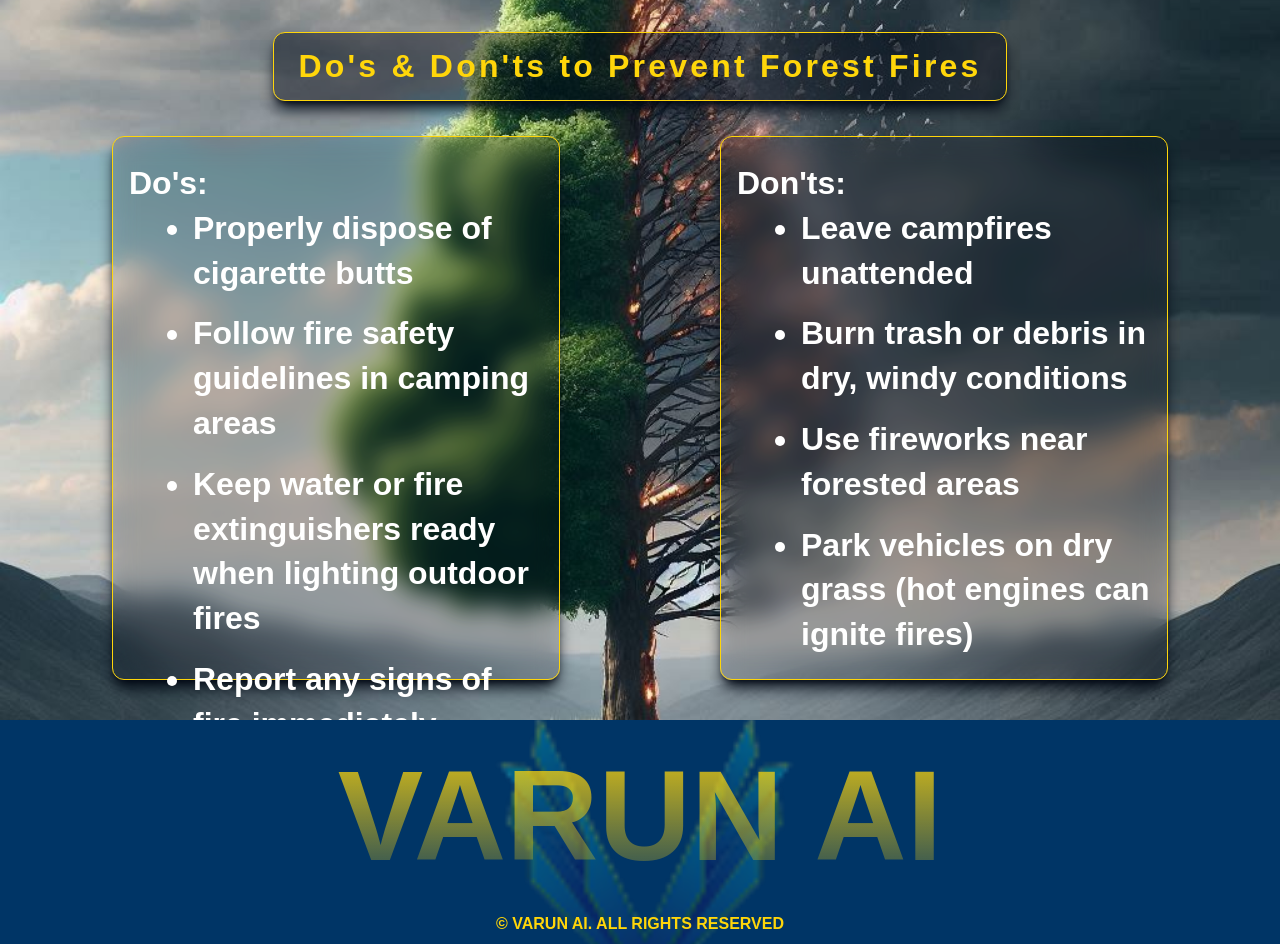
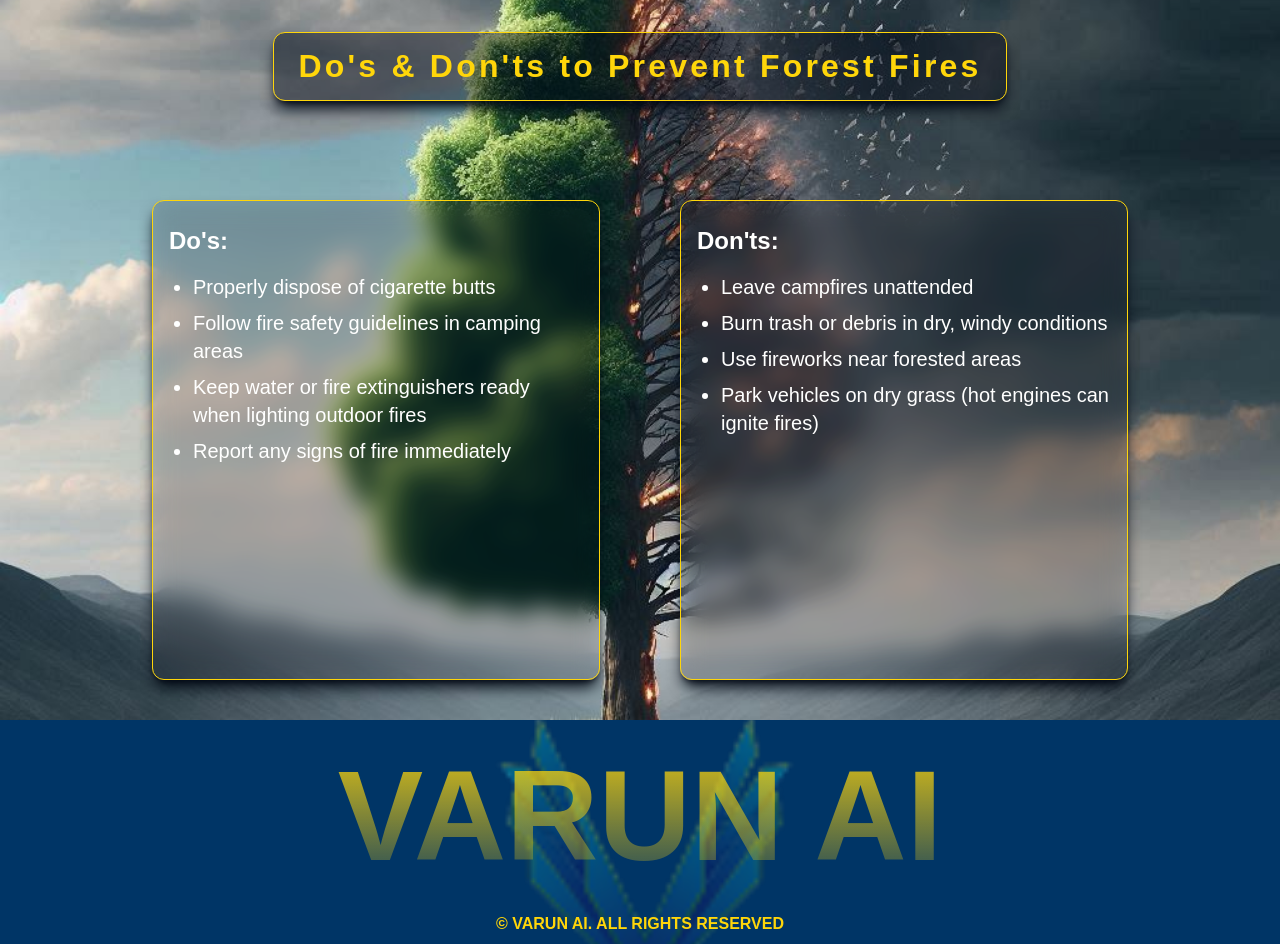
Before and after one commit to kaushal-Prakash/sam-ai, a Next.js app: page / in a window 1280 px wide. Shown: the part 1680-2624 px from the top of the page. Built offline with nearby package versions, Linux system fonts and the light colour scheme.

Commit message:
fixed do donts ui

```diff
--- a/src/components/do-and-dont/DoDont.tsx
+++ b/src/components/do-and-dont/DoDont.tsx
@@ -18,26 +18,26 @@ const DoDont = () => {
         </h1>
       </div>
 
-      <div className='w-full flex flex-col md:flex-row justify-center items-center gap-6 md:gap-10 lg:gap-40 my-10 md:my-0 md:absolute md:bottom-10 px-4 text-white text-lg md:text-xl lg:text-[32px] font-semibold'>
+      <div className='w-full flex flex-col md:flex-row justify-center items-center gap-6 md:gap-10 lg:gap-20 my-10 md:my-0 md:absolute md:bottom-10 px-4'>
         {/* Do's Card */}
-        <div className='bg-[#000814]/10 backdrop-blur-md backdrop-brightness-90 rounded-xl w-full max-w-md md:w-[35rem] md:h-[34rem] px-4 py-6 border-[1px] border-[#FFD60A] shadow-lg shadow-[#000814]'>
-          <h1>Do&#39;s:</h1>
-          <ul className='list-disc pl-6 md:pl-16 space-y-2 md:space-y-4'>
-            <li>Properly dispose of cigarette butts</li>
-            <li>Follow fire safety guidelines in camping areas</li>
-            <li>Keep water or fire extinguishers ready when lighting outdoor fires</li>
-            <li>Report any signs of fire immediately</li>
+        <div className='bg-[#000814]/10 backdrop-blur-md backdrop-brightness-90 rounded-xl w-full max-w-md md:w-[28rem] lg:w-[30rem] md:h-[28rem] lg:h-[30rem] px-4 py-6 border-[1px] border-[#FFD60A] shadow-lg shadow-[#000814] overflow-auto'>
+          <h1 className='text-white text-lg md:text-xl lg:text-2xl font-semibold mb-4'>Do&#39;s:</h1>
+          <ul className='list-disc pl-6 space-y-2 text-white text-base md:text-lg lg:text-xl font-medium'>
+            <li className='break-words'>Properly dispose of cigarette butts</li>
+            <li className='break-words'>Follow fire safety guidelines in camping areas</li>
+            <li className='break-words'>Keep water or fire extinguishers ready when lighting outdoor fires</li>
+            <li className='break-words'>Report any signs of fire immediately</li>
           </ul>
         </div>
 
         {/* Don'ts Card */}
-        <div className='bg-[#000814]/10 backdrop-blur-md backdrop-brightness-90 rounded-xl w-full max-w-md md:w-[35rem] md:h-[34rem] px-4 py-6 border-[1px] border-[#FFD60A] shadow-lg shadow-[#000814]'>
-          <h1>Don&#39;ts:</h1>
-          <ul className='list-disc pl-6 md:pl-16 space-y-2 md:space-y-4'>
-            <li>Leave campfires unattended</li>
-            <li>Burn trash or debris in dry, windy conditions</li>
-            <li>Use fireworks near forested areas</li>
-            <li>Park vehicles on dry grass (hot engines can ignite fires)</li>
+        <div className='bg-[#000814]/10 backdrop-blur-md backdrop-brightness-90 rounded-xl w-full max-w-md md:w-[28rem] lg:w-[30rem] md:h-[28rem] lg:h-[30rem] px-4 py-6 border-[1px] border-[#FFD60A] shadow-lg shadow-[#000814] overflow-auto'>
+          <h1 className='text-white text-lg md:text-xl lg:text-2xl font-semibold mb-4'>Don&#39;ts:</h1>
+          <ul className='list-disc pl-6 space-y-2 text-white text-base md:text-lg lg:text-xl font-medium'>
+            <li className='break-words'>Leave campfires unattended</li>
+            <li className='break-words'>Burn trash or debris in dry, windy conditions</li>
+            <li className='break-words'>Use fireworks near forested areas</li>
+            <li className='break-words'>Park vehicles on dry grass (hot engines can ignite fires)</li>
           </ul>
         </div>
       </div>
```
